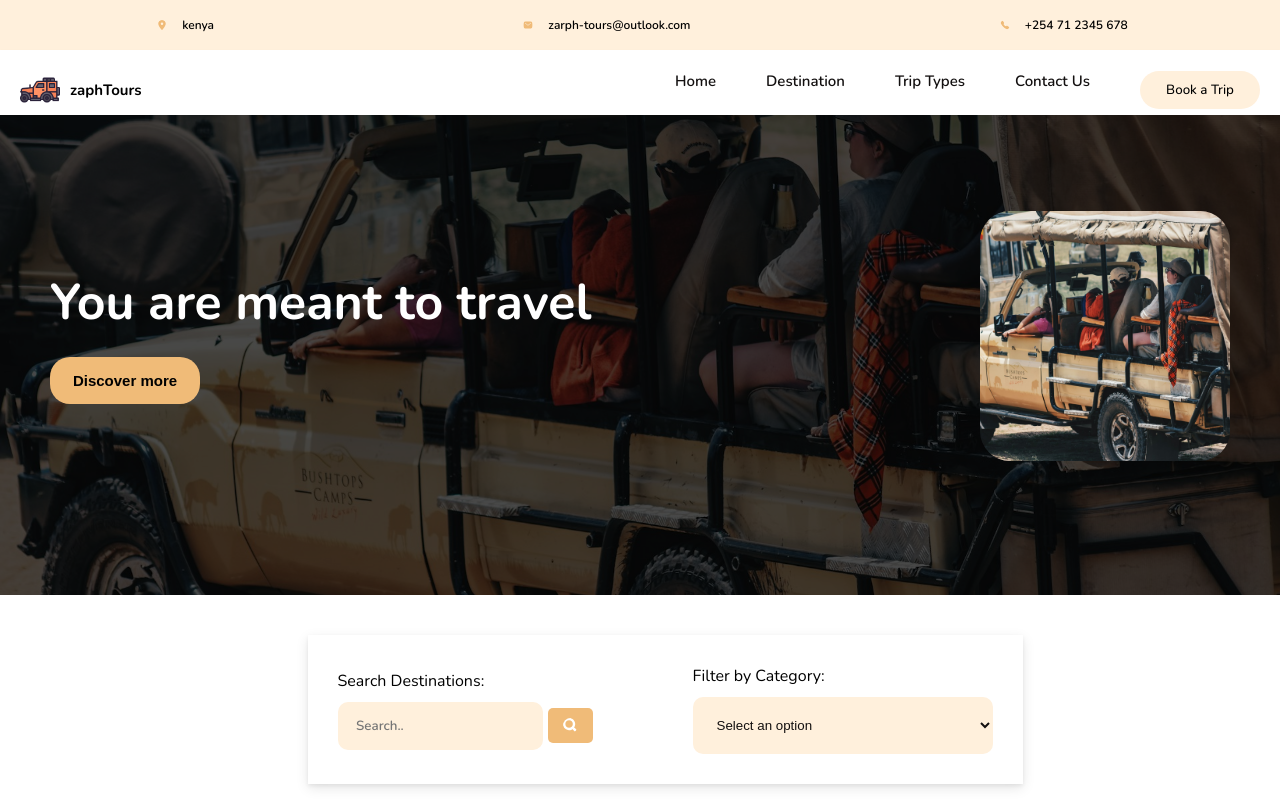
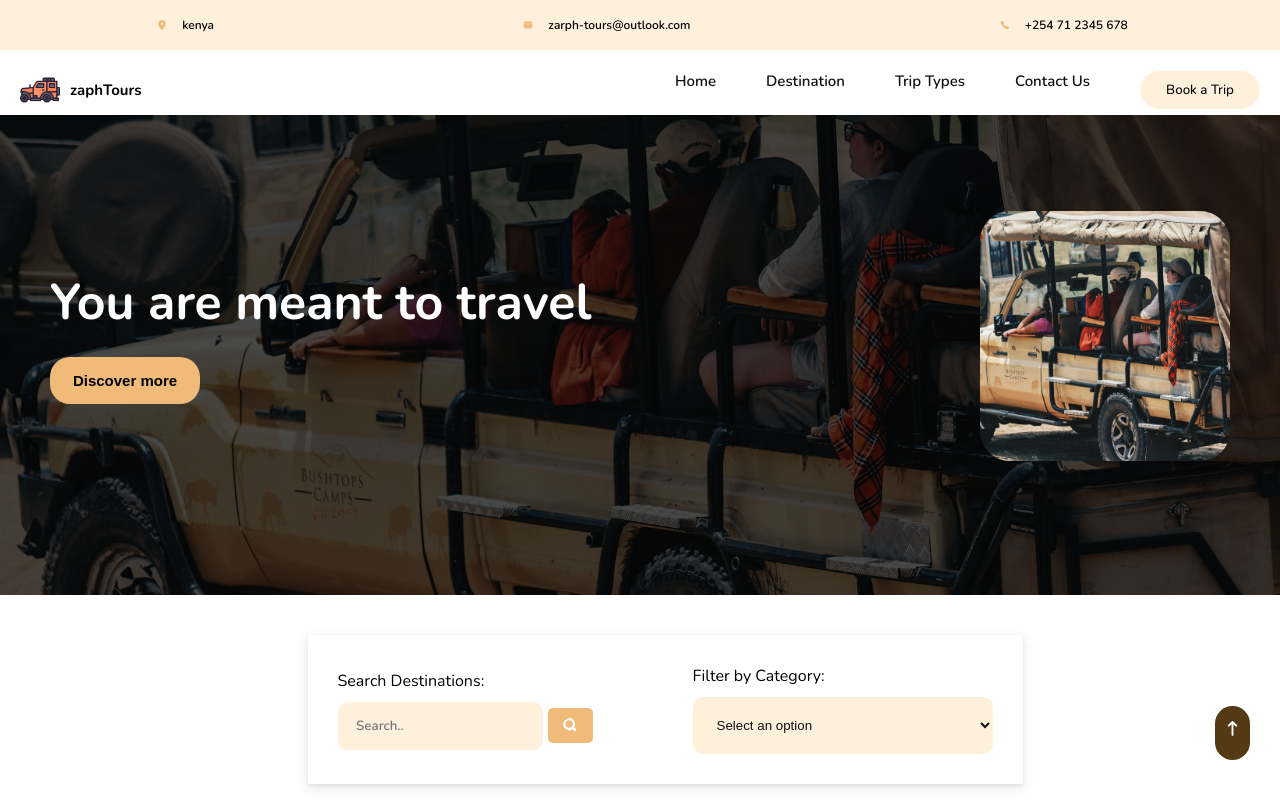
Before and after one commit to Naominm/zaph-tours, a React (Vite) app: page /TripTypes in a window 1280 px wide. Shown: the top 800 px of the page. Built offline with nearby package versions, Linux system fonts and the light colour scheme.

Commit message:
Make the scroll-to-top apply in all pages

```diff
--- a/src/App.jsx
+++ b/src/App.jsx
@@ -5,6 +5,7 @@ import Home from "./pages/Home/Home";
 import DestinationPage from "./pages/Destination/Destination";
 import TripTypes from "./pages/TripTypes/TripTypes";
 import ContactPage from "./pages/Contact/Contact";
+import ScrollToTop from "./components/Scroll/Sroll";
 function App() {
   return (
     <>
@@ -15,6 +16,7 @@ function App() {
         <Route path="/TripTypes" element={<TripTypes />} />
         <Route path="/Contact" element={<ContactPage />} />
       </Routes>
+      <ScrollToTop/>
     </>
   );
 }
```
